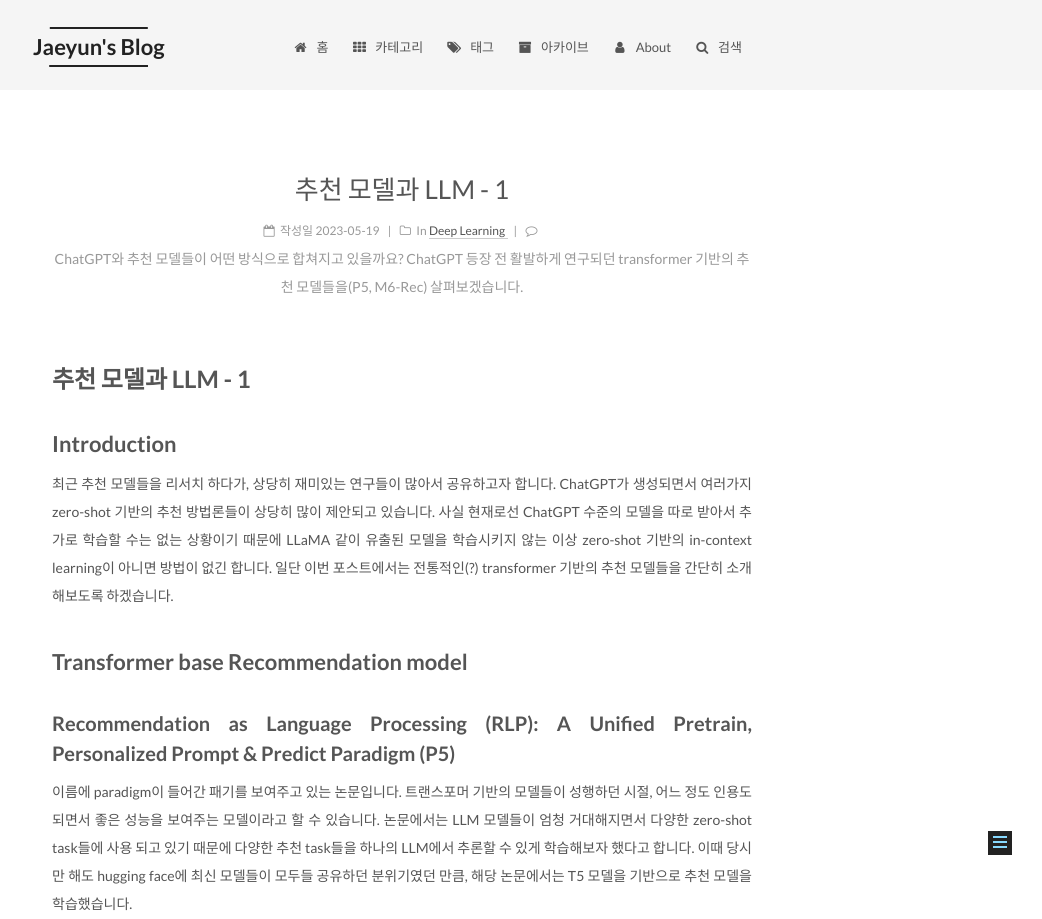
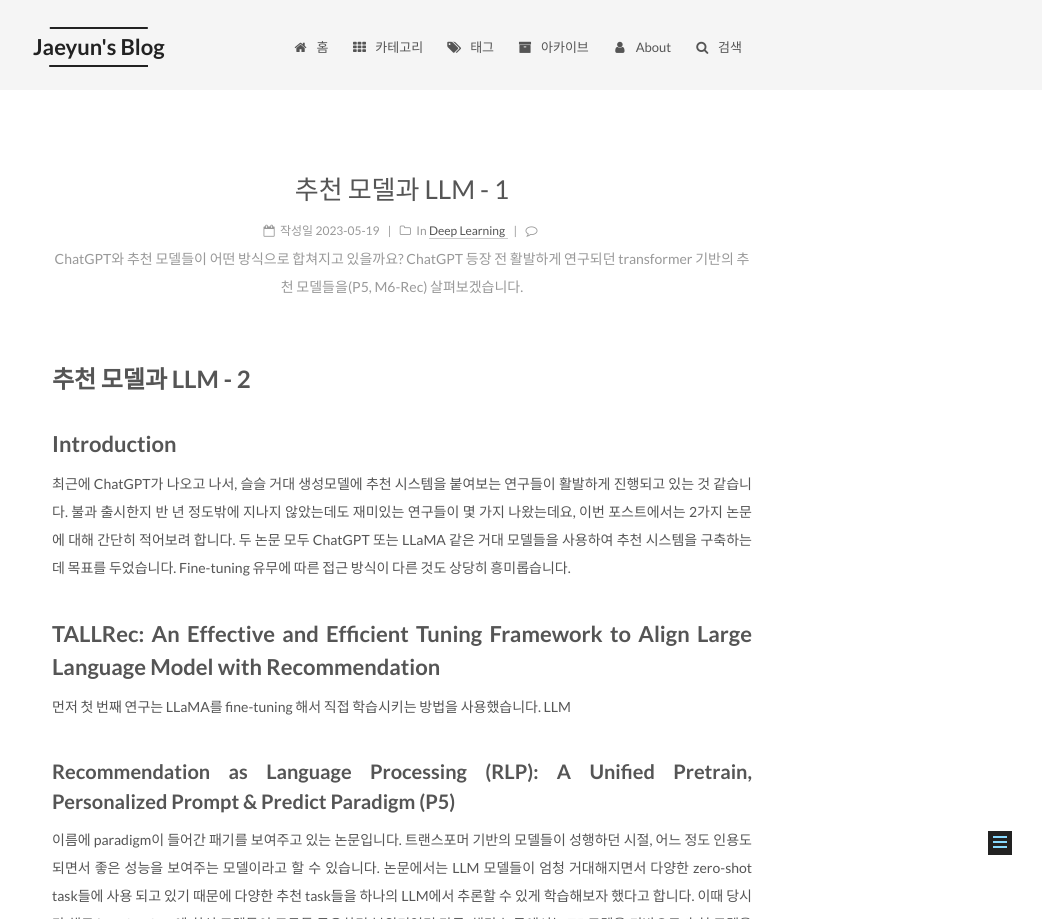
Before and after one commit to Jayhey/Jayhey.github.io, a Jekyll site: the page built from _posts/2023-05-19-reco_llm_1.md, in a window 1280 px wide, cut to the strip 0-919 px from the top of the page. Shown: the whole strip, without its empty margins (238-1280 px from the left). Built offline with Jekyll 4.4.1, drawn with Linux system fonts in a browser that asks for light colours; comment, search, counter and statistics services are not loaded; some of the changed text lies outside the part shown.

Commit message:
레퍼런스 수정

```diff
--- a/_posts/2023-05-19-reco_llm_1.md
+++ b/_posts/2023-05-19-reco_llm_1.md
@@ -9,14 +9,17 @@ tags:
 
 
 
-# 추천 모델과 LLM - 1
+# 추천 모델과 LLM - 2
 
 ## Introduction
 
-최근 추천 모델들을 리서치 하다가, 상당히 재미있는 연구들이 많아서 공유하고자 합니다. ChatGPT가 생성되면서 여러가지 zero-shot 기반의 추천 방법론들이 상당히 많이 제안되고 있습니다. 사실 현재로선 ChatGPT 수준의 모델을 따로 받아서 추가로 학습할 수는 없는 상황이기 때문에 LLaMA 같이 유출된 모델을 학습시키지 않는 이상 zero-shot 기반의 in-context learning이 아니면 방법이 없긴 합니다. 일단 이번 포스트에서는 전통적인(?) transformer 기반의 추천 모델들을 간단히 소개해보도록 하겠습니다.
+최근에 ChatGPT가 나오고 나서, 슬슬 거대 생성모델에 추천 시스템을 붙여보는 연구들이 활발하게 진행되고 있는 것 같습니다. 불과 출시한지 반 년 정도밖에 지나지 않았는데도 재미있는 연구들이 몇 가지 나왔는데요, 이번 포스트에서는 2가지 논문에 대해 간단히 적어보려 합니다. 두 논문 모두 ChatGPT 또는 LLaMA 같은 거대 모델들을 사용하여 추천 시스템을 구축하는데 목표를 두었습니다. Fine-tuning 유무에 따른 접근 방식이 다른 것도 상당히 흥미롭습니다.
 
 
-## Transformer base Recommendation model
+## TALLRec: An Effective and Efficient Tuning Framework to Align Large Language Model with Recommendation
+
+먼저 첫 번째 연구는 LLaMA를 fine-tuning 해서 직접 학습시키는 방법을 사용했습니다. LLM
+
 
 ### Recommendation as Language Processing (RLP): A Unified Pretrain, Personalized Prompt & Predict Paradigm (P5)
 
@@ -113,5 +116,4 @@ Output: "1581"
 > Reference
 > * [Recommendation as Language Processing (RLP):
 A Unified Pretrain, Personalized Prompt & Predict Paradigm (P5)](https://arxiv.org/pdf/2203.13366.pdf)
-> * [TALLRec: An Effective and Efficient Tuning Framework to Align Large
-Language Model with Recommendation](https://arxiv.org/pdf/2305.00447.pdf)
+> * [M6-Rec: Generative Pretrained Language Models are Open-Ended Recommender System](https://arxiv.org/abs/2205.08084)
```
